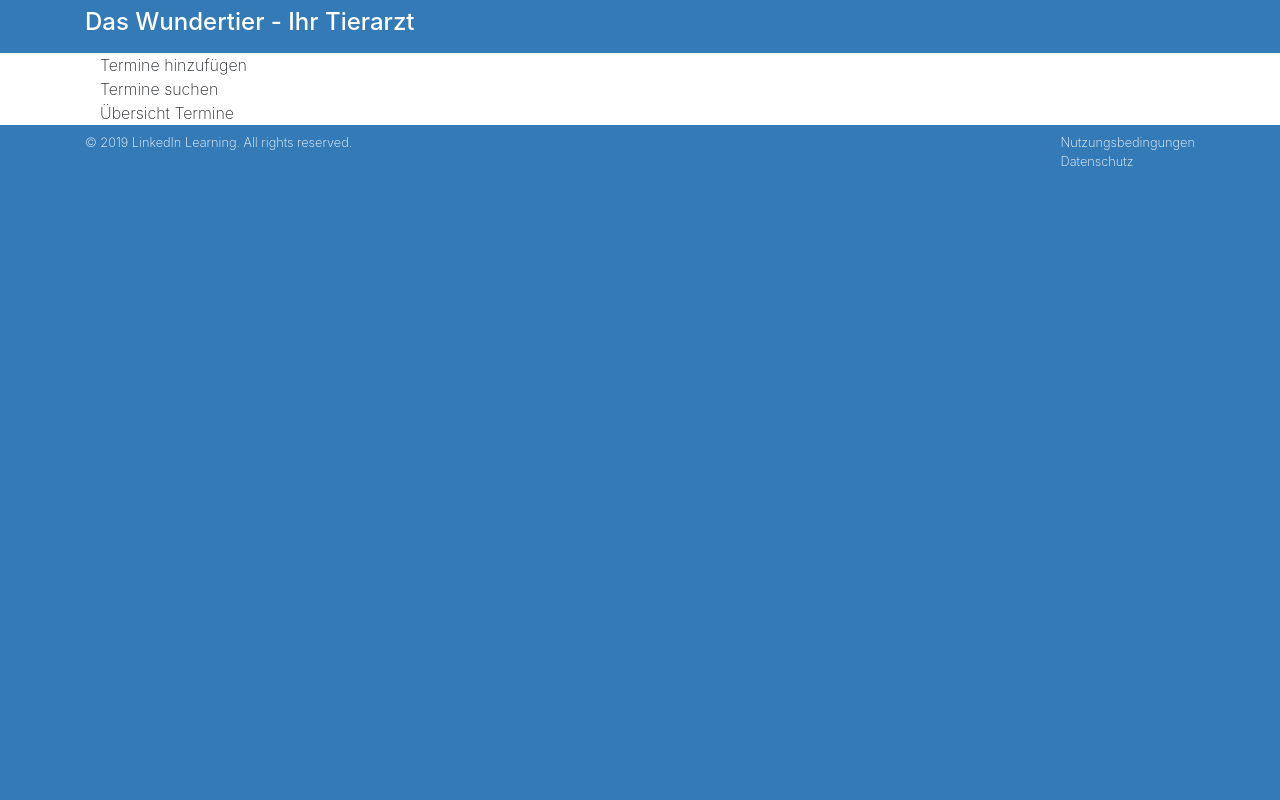
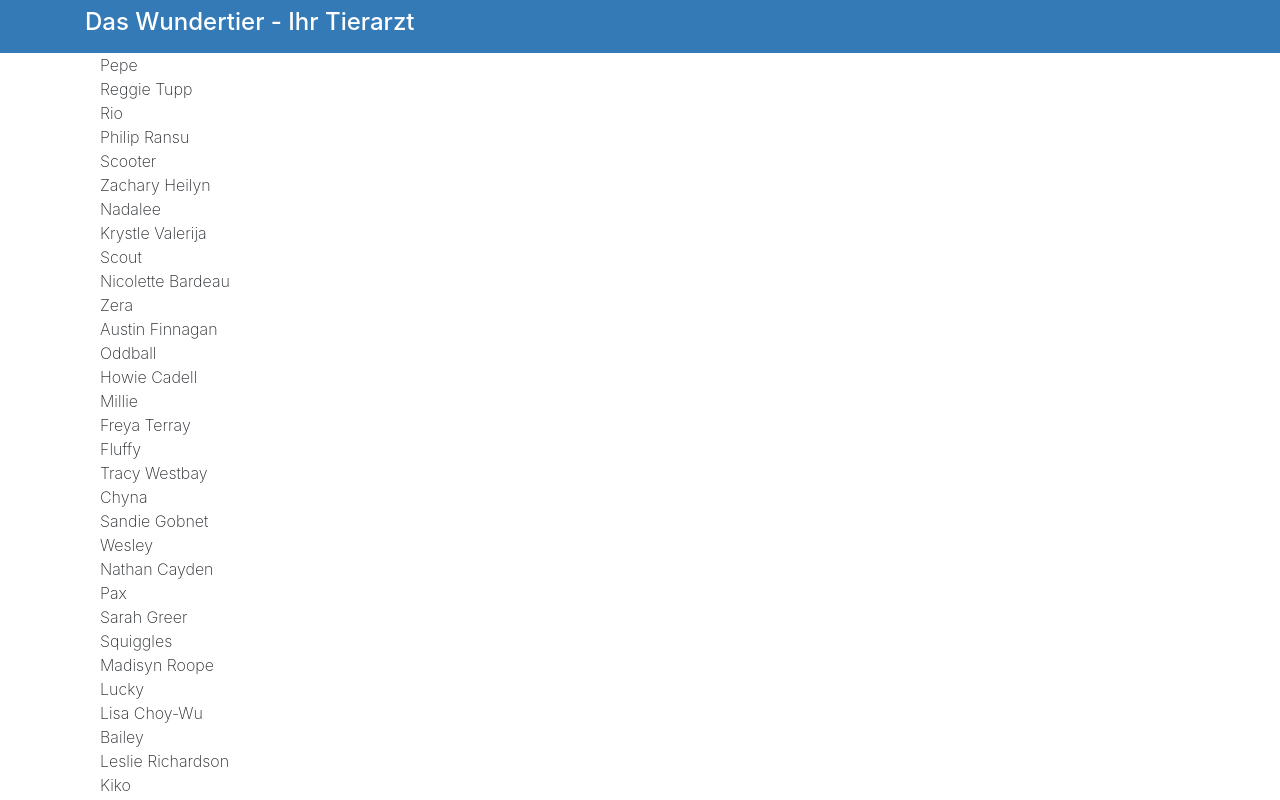
Before and after one commit to fmau/reactinterface, a React (Create React App) app: page / in a window 1280 px wide. Shown: the top 800 px of the page. Built offline with nearby package versions, Linux system fonts and the light colour scheme.

Commit message:
Add files via upload

```diff
--- a/src/components/App.js
+++ b/src/components/App.js
@@ -1,39 +1,43 @@
-import React, {Component} from 'react';
-import '../css/App.css';
-import AddAppointments from './AddAppointments';
-import SearchAppointments from './SearchAppointments';
-import ListAppointments from './ListAppointments';
+import React, { Component } from "react";
+import "../css/App.css";
+import AddAppointments from "./AddAppointments";
+import SearchAppointments from "./SearchAppointments";
+import ListAppointments from "./ListAppointments";
 
 class App extends Component {
-  constructor () {
+  constructor() {
     super();
-    this.state= {
-
+    this.state = {
       myAppointments: []
+    };
   }
-  }
-  componentDidMount () {
-    fetch('./data.json')
+  componentDidMount() {
+    fetch("./data.json")
       .then(response => response.json())
       .then(result => {
         const apts = result.map(item => {
           return item;
-      })
+        });
         this.setState({
           myAppointments: apts
         });
       });
-
   }
 
   render() {
+    const listItems = this.state.myAppointments.map(item => (
+      <div>
+       <div>{item.petName}</div>
+       <div>{item.ownerName}</div>
+       </div>
+    ) );
     return (
       <main className="page bg-white" id="petratings">
         <div className="container">
           <div className="row">
             <div className="col-md-12 bg-white">
               <div className="container">
-
+               {listItems}
                 <AddAppointments />
                 <SearchAppointments />
                 <ListAppointments />
@@ -42,7 +46,6 @@
           </div>
         </div>
       </main>
-
     );
   }
 }
```
Lines whose indentation alone changed are shown as unchanged.
